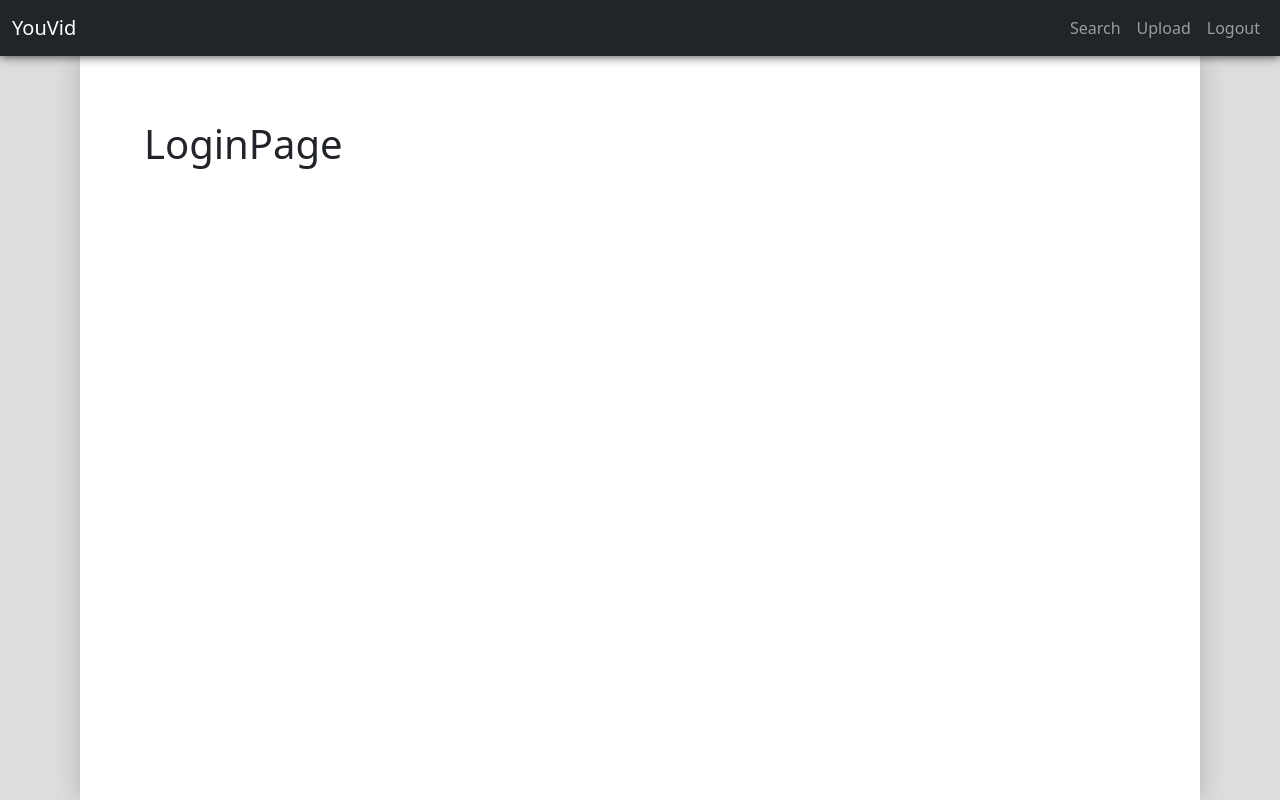
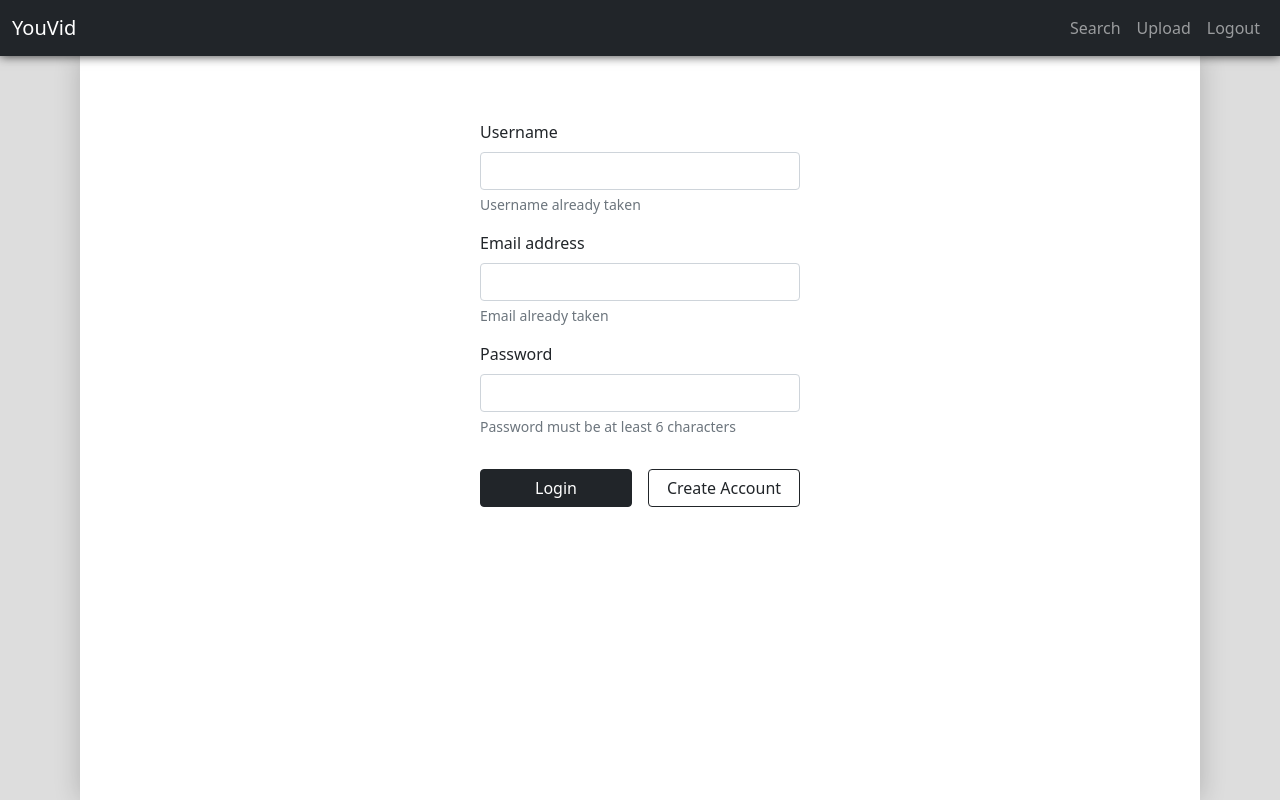
Before and after one commit to g-popovic/youvid, a React (Create React App) app in the folder frontend/: page /login in a window 1280 px wide. Built offline with nearby package versions, Linux system fonts and the light colour scheme.

Commit message:
Finish login page design

```diff
--- a/frontend/public/styles/styles.css
+++ b/frontend/public/styles/styles.css
@@ -144,3 +144,35 @@ ul {
   display: inline;
   margin-right: 1rem;
 }
+
+.publish-btn {
+  margin: 2rem auto 0;
+  display: block;
+  padding-left: 2rem;
+  padding-right: 2rem;
+}
+
+.login-form {
+  max-width: 20rem;
+  margin: 0 auto;
+}
+
+.login-buttons-container {
+  display: -webkit-box;
+  display: -ms-flexbox;
+  display: flex;
+  -webkit-box-pack: center;
+      -ms-flex-pack: center;
+          justify-content: center;
+  margin-top: 2rem;
+}
+
+.login-buttons-container button {
+  -webkit-box-flex: 1;
+      -ms-flex: 1;
+          flex: 1;
+}
+
+.login-buttons-container button:first-child {
+  margin-right: 1rem;
+}
--- a/frontend/public/styles/styles.scss
+++ b/frontend/public/styles/styles.scss
@@ -134,3 +134,32 @@ ul {
 		margin-right: 1rem;
 	}
 }
+
+.publish-btn {
+	margin: 2rem auto 0;
+	display: block;
+	padding-left: 2rem;
+	padding-right: 2rem;
+}
+.login-form {
+	max-width: 20rem;
+	margin: 0 auto;
+}
+
+.login-buttons-container {
+	display: flex;
+	justify-content: center;
+	margin-top: 2rem;
+
+	button {
+		flex: 1;
+
+		&:first-child {
+			margin-right: 1rem;
+		}
+	}
+}
+
+.form-text {
+	// display: none;
+}
--- a/frontend/src/components/loginPage/LoginPageContent.jsx
+++ b/frontend/src/components/loginPage/LoginPageContent.jsx
@@ -1,5 +1,51 @@
 import React from 'react';
 
 export default function LoginPage() {
-	return <h1>LoginPage</h1>;
+	return (
+		<form className='login-form'>
+			<div class='mb-3'>
+				<label for='exampleInputEmail1' class='form-label'>
+					Username
+				</label>
+				<input
+					type='email'
+					class='form-control'
+					id='exampleInputEmail1'
+					aria-describedby='emailHelp'
+				/>
+				<div class='form-text'>Username already taken</div>
+			</div>
+			<div class='mb-3'>
+				<label for='exampleInputEmail1' class='form-label'>
+					Email address
+				</label>
+				<input
+					type='email'
+					class='form-control'
+					id='exampleInputEmail1'
+					aria-describedby='emailHelp'
+				/>
+				<div class='form-text'>Email already taken</div>
+			</div>
+			<div class='mb-3'>
+				<label for='exampleInputPassword1' class='form-label'>
+					Password
+				</label>
+				<input
+					type='password'
+					class='form-control'
+					id='exampleInputPassword1'
+				/>
+				<div class='form-text'>Password must be at least 6 characters</div>
+			</div>
+			<div className='login-buttons-container'>
+				<button type='submit' class='btn btn-dark'>
+					Login
+				</button>
+				<button type='submit' class='btn btn-outline-dark'>
+					Create Account
+				</button>
+			</div>
+		</form>
+	);
 }
--- a/frontend/src/components/misc/Navbar.jsx
+++ b/frontend/src/components/misc/Navbar.jsx
@@ -4,34 +4,36 @@ import { Link } from 'react-router-dom';
 export default function Navbar() {
 	return (
 		<nav className='navbar navbar-expand-lg navbar-dark bg-dark'>
-			<div class='container-fluid'>
-				<Link class='navbar-brand' to='/'>
+			<div className='container-fluid'>
+				<Link className='navbar-brand' to='/'>
 					YouVid
 				</Link>
 				<button
-					class='navbar-toggler'
+					className='navbar-toggler'
 					type='button'
 					data-bs-toggle='collapse'
 					data-bs-target='#navbarSupportedContent'
 					aria-controls='navbarSupportedContent'
 					aria-expanded='false'
 					aria-label='Toggle navigation'>
-					<span class='navbar-toggler-icon'></span>
+					<span className='navbar-toggler-icon'></span>
 				</button>
-				<div class='collapse navbar-collapse' id='navbarSupportedContent'>
-					<ul class='navbar-nav me-auto mb-2 mb-lg-0'>
-						<li class='nav-item'>
-							<Link class='nav-link' aria-current='page' to='/'>
+				<div
+					className='collapse navbar-collapse'
+					id='navbarSupportedContent'>
+					<ul className='navbar-nav me-auto mb-2 mb-lg-0'>
+						<li className='nav-item'>
+							<Link className='nav-link' aria-current='page' to='/'>
 								Search
 							</Link>
 						</li>
-						<li class='nav-item'>
-							<Link class='nav-link' to='/upload'>
+						<li className='nav-item'>
+							<Link className='nav-link' to='/upload'>
 								Upload
 							</Link>
 						</li>
-						<li class='nav-item'>
-							<Link class='nav-link' to='/login'>
+						<li className='nav-item'>
+							<Link className='nav-link' to='/login'>
 								Logout
 							</Link>
 						</li>
--- a/frontend/src/components/searchPage/VideoSearchResult.jsx
+++ b/frontend/src/components/searchPage/VideoSearchResult.jsx
@@ -3,10 +3,10 @@ import { Link } from 'react-router-dom';
 
 export default function VideoSearchResult(props) {
 	return (
-		<div class='card mb-3'>
+		<div className='card mb-3'>
 			<Link to='/watch?id=ass' className='video-link-container'>
-				<div class='row g-0'>
-					<div class='col-sm-4 video-thumbnail-container'>
+				<div className='row g-0'>
+					<div className='col-sm-4 video-thumbnail-container'>
 						<img
 							className='video-thumbnail'
 							src={
@@ -18,13 +18,13 @@ export default function VideoSearchResult(props) {
 						/>
 						<p className='video-length'>23:20</p>
 					</div>
-					<div class='col-sm-8'>
-						<div class='card-body'>
-							<h5 class='card-title mb-2'>
+					<div className='col-sm-8'>
+						<div className='card-body'>
+							<h5 className='card-title mb-2'>
 								Card title and it should be longer
 							</h5>
-							<p class='card-text mb-2'>Username403 </p>
-							<p class='card-text text-muted'>
+							<p className='card-text mb-2'>Username403 </p>
+							<p className='card-text text-muted'>
 								104 Views - 3 Years Ago
 							</p>
 						</div>
--- a/frontend/src/components/uploadPage/UploadPageContent.jsx
+++ b/frontend/src/components/uploadPage/UploadPageContent.jsx
@@ -1,5 +1,36 @@
 import React from 'react';
 
 export default function UploadPage() {
-	return <h1>Upload PAge</h1>;
+	return (
+		<>
+			<h1 className='text-center mb-5'>Upload Video</h1>
+			<div class='input-group mb-3'>
+				<input
+					type='text'
+					class='form-control'
+					placeholder='Video Title'
+					aria-label='Video Title'
+					aria-describedby='basic-addon1'
+				/>
+			</div>
+			<div className='card text-center pb-5 pt-5'>
+				<div className='card-body'>
+					<h5 className='card-text mb-3' style={{ fontWeight: 400 }}>
+						Select a file to upload
+					</h5>
+					<label className='btn btn-dark' for='fileSelect'>
+						Browse Files
+					</label>
+					<input
+						type='file'
+						id='fileSelect'
+						style={{ width: 0, margin: 0, padding: 0 }}
+					/>
+				</div>
+			</div>
+			<button className='btn btn-dark publish-btn' disabled>
+				Publish
+			</button>
+		</>
+	);
 }
```
